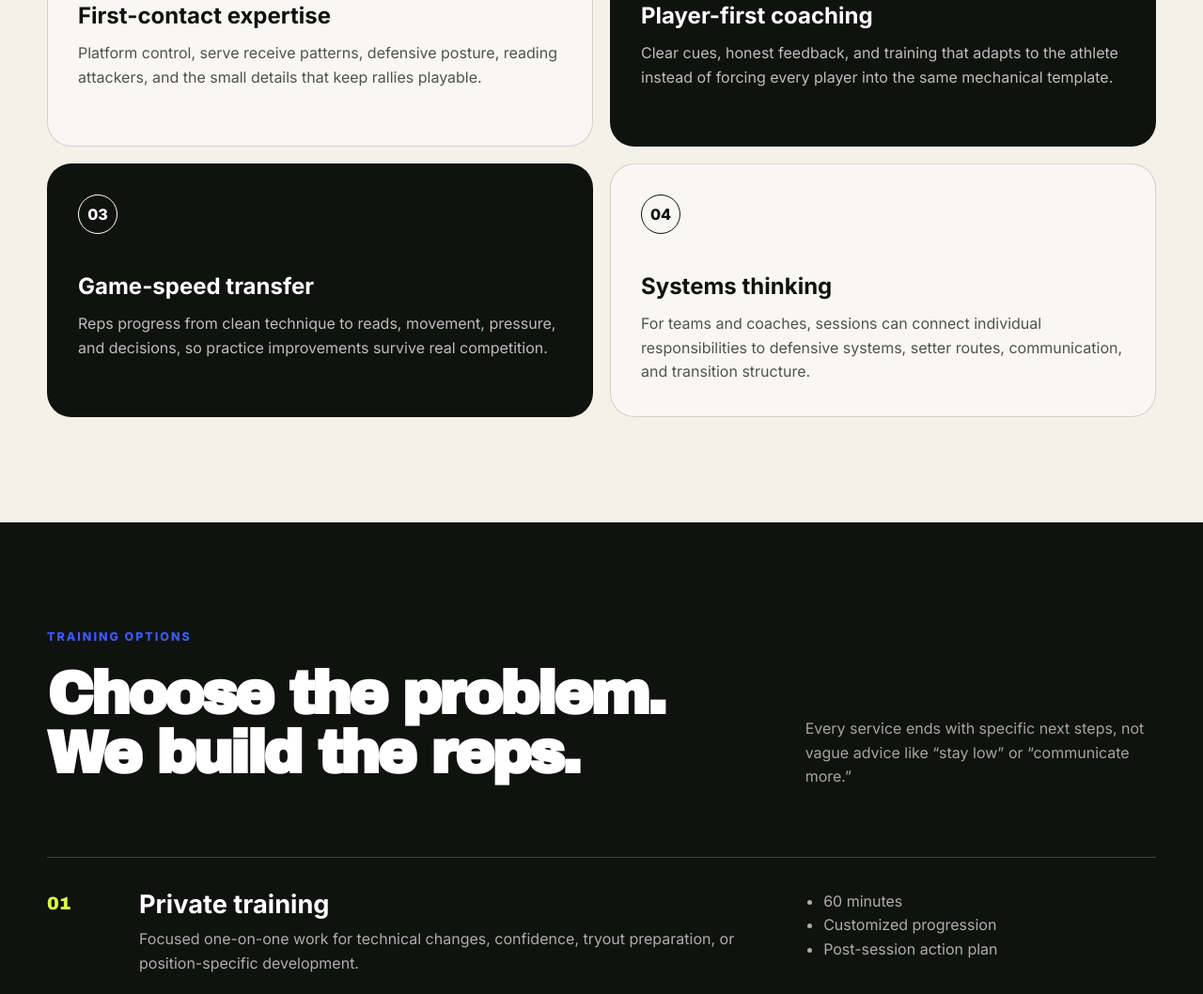
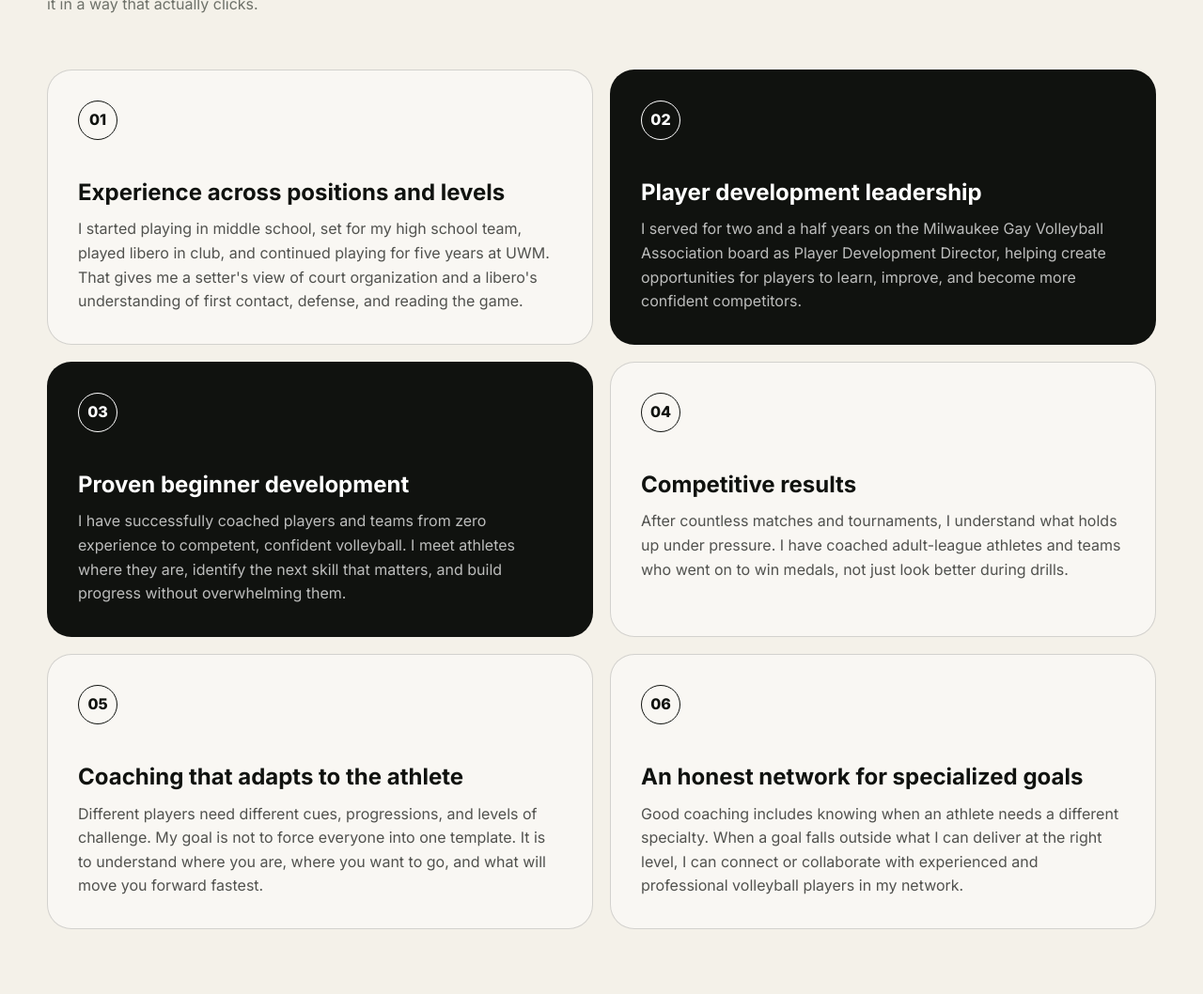
Before and after one commit to Rando2020/volleyball_coaching, a plain HTML site: page index.html in a window 1280 px wide. Shown: the part 1496-2554 px from the top of the page at 94% size. Drawn offline with Linux system fonts and the light colour scheme.

Commit message:
Update coaching qualifications and experience

```diff
--- a/index.html
+++ b/index.html
@@ -5,7 +5,7 @@
     <meta name="viewport" content="width=device-width, initial-scale=1.0" />
     <meta
       name="description"
-      content="Private volleyball training, team clinics, and video review in the Milwaukee area with Coach Josiah."
+      content="Private volleyball training, team clinics, and video review in the Milwaukee area with Coach Josiah, a longtime player and former MGVA Player Development Director."
     />
     <title>Coach Ziah Volleyball | Train With Purpose</title>
     <link rel="preconnect" href="https://fonts.googleapis.com" />
@@ -44,9 +44,10 @@
             <a href="#pricing" class="button button-secondary">View pricing</a>
           </div>
           <div class="hero-proof" aria-label="Coaching experience highlights">
-            <div><strong>20+</strong><span>years playing</span></div>
-            <div><strong>College</strong><span>libero experience</span></div>
-            <div><strong>All levels</strong><span>youth to adult</span></div>
+            <div><strong>20+ years</strong><span>playing volleyball</span></div>
+            <div><strong>5 years</strong><span>playing at UWM</span></div>
+            <div><strong>2.5 years</strong><span>leading player development</span></div>
+            <div><strong>All stages</strong><span>beginner to competitive</span></div>
           </div>
         </div>
 
@@ -75,28 +76,41 @@
       <section id="about" class="about section-shell section-pad">
         <div class="section-heading reveal">
           <p class="eyebrow">What I bring to the table</p>
-          <h2>I do not just feed balls. I teach players how to solve volleyball.</h2>
+          <h2>A lifetime of playing, developing players, and learning how different athletes improve.</h2>
+          <p>
+            Volleyball has been part of my life since middle school. I have experienced the game as a setter, libero, collegiate player, player-development leader, teammate, tournament competitor, and coach. That range helps me understand both what a player needs to do and how to explain it in a way that actually clicks.
+          </p>
         </div>
         <div class="about-grid">
           <article class="feature-card reveal">
             <span>01</span>
-            <h3>First-contact expertise</h3>
-            <p>Platform control, serve receive patterns, defensive posture, reading attackers, and the small details that keep rallies playable.</p>
+            <h3>Experience across positions and levels</h3>
+            <p>I started playing in middle school, set for my high school team, played libero in club, and continued playing for five years at UWM. That gives me a setter's view of court organization and a libero's understanding of first contact, defense, and reading the game.</p>
           </article>
           <article class="feature-card reveal">
             <span>02</span>
-            <h3>Player-first coaching</h3>
-            <p>Clear cues, honest feedback, and training that adapts to the athlete instead of forcing every player into the same mechanical template.</p>
+            <h3>Player development leadership</h3>
+            <p>I served for two and a half years on the Milwaukee Gay Volleyball Association board as Player Development Director, helping create opportunities for players to learn, improve, and become more confident competitors.</p>
           </article>
           <article class="feature-card reveal">
             <span>03</span>
-            <h3>Game-speed transfer</h3>
-            <p>Reps progress from clean technique to reads, movement, pressure, and decisions, so practice improvements survive real competition.</p>
+            <h3>Proven beginner development</h3>
+            <p>I have successfully coached players and teams from zero experience to competent, confident volleyball. I meet athletes where they are, identify the next skill that matters, and build progress without overwhelming them.</p>
           </article>
           <article class="feature-card reveal">
             <span>04</span>
-            <h3>Systems thinking</h3>
-            <p>For teams and coaches, sessions can connect individual responsibilities to defensive systems, setter routes, communication, and transition structure.</p>
+            <h3>Competitive results</h3>
+            <p>After countless matches and tournaments, I understand what holds up under pressure. I have coached adult-league athletes and teams who went on to win medals, not just look better during drills.</p>
+          </article>
+          <article class="feature-card reveal">
+            <span>05</span>
+            <h3>Coaching that adapts to the athlete</h3>
+            <p>Different players need different cues, progressions, and levels of challenge. My goal is not to force everyone into one template. It is to understand where you are, where you want to go, and what will move you forward fastest.</p>
+          </article>
+          <article class="feature-card reveal">
+            <span>06</span>
+            <h3>An honest network for specialized goals</h3>
+            <p>Good coaching includes knowing when an athlete needs a different specialty. When a goal falls outside what I can deliver at the right level, I can connect or collaborate with experienced and professional volleyball players in my network.</p>
           </article>
         </div>
       </section>
@@ -202,7 +216,7 @@
             <h2>Less guessing. Better reps. Visible progress.</h2>
           </div>
           <ol class="process-list">
-            <li class="reveal"><span>1</span><div><h3>Tell me what is not working</h3><p>Share the athlete’s level, position, goals, and the skill or game situation causing frustration.</p></div></li>
+            <li class="reveal"><span>1</span><div><h3>Tell me what is not working</h3><p>Share the athlete's level, position, goals, and the skill or game situation causing frustration.</p></div></li>
             <li class="reveal"><span>2</span><div><h3>Get a focused training plan</h3><p>I design the session around the highest-impact correction instead of cramming ten disconnected drills into an hour.</p></div></li>
             <li class="reveal"><span>3</span><div><h3>Leave knowing what comes next</h3><p>You get clear cues and a practice priority that can be repeated between sessions.</p></div></li>
           </ol>
```
